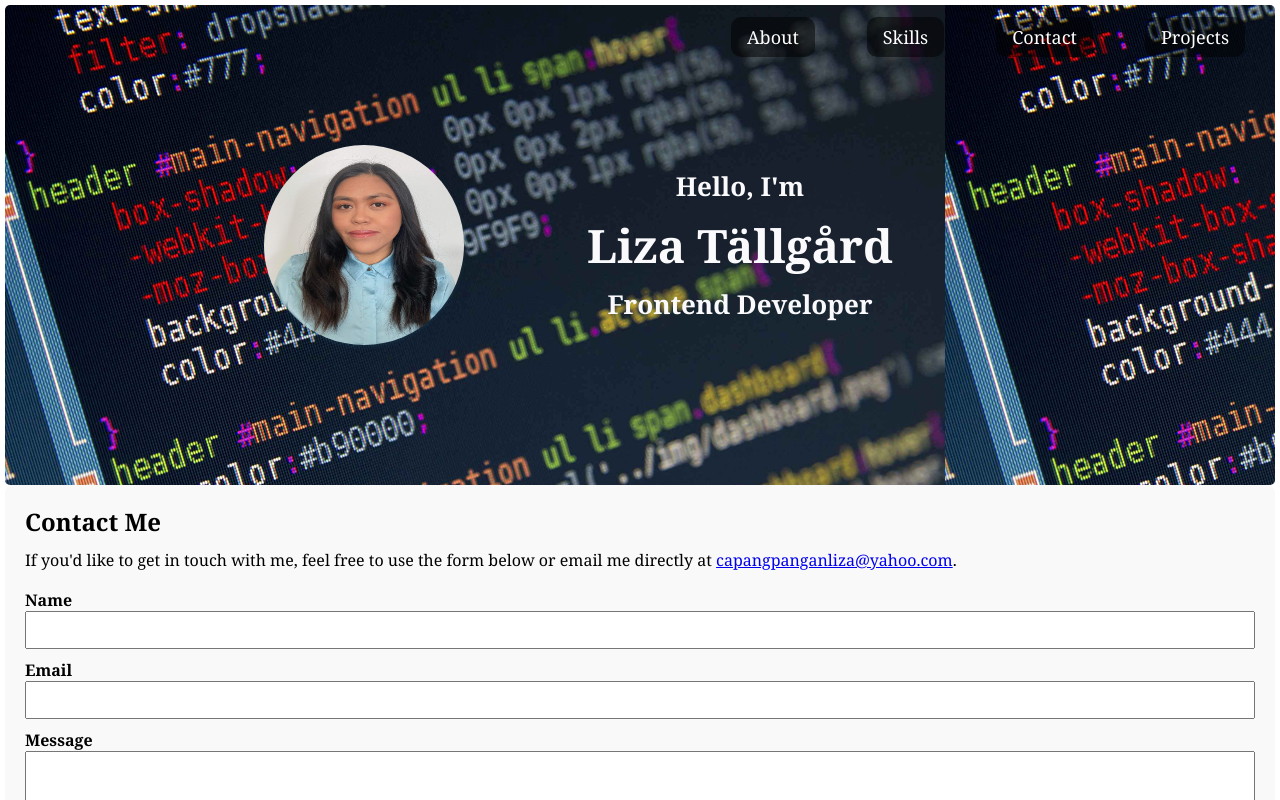
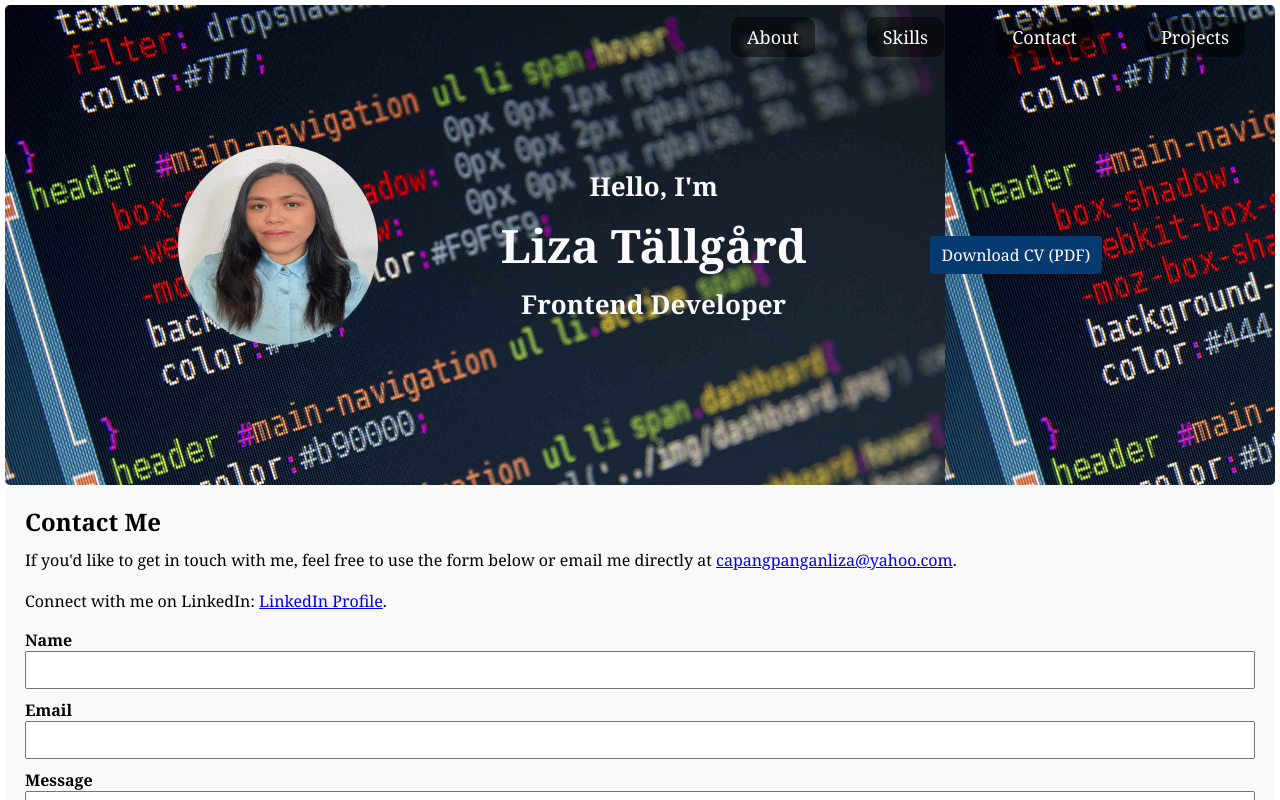
Before and after one commit to 11liza/Portfolio, a React (Create React App) app: page /contact in a window 1280 px wide. Shown: the top 800 px of the page. Built offline with nearby package versions, Linux system fonts and the light colour scheme.

Commit message:
CV download functionality

```diff
--- a/package.json
+++ b/package.json
@@ -3,15 +3,15 @@
   "version": "0.1.0",
   "private": true,
   "dependencies": {
+    "@babel/plugin-proposal-private-property-in-object": "7.21.11",
     "@testing-library/jest-dom": "^5.17.0",
     "@testing-library/react": "^13.4.0",
     "@testing-library/user-event": "^13.5.0",
-    "@babel/plugin-proposal-private-property-in-object": "7.21.11",
     "react": "^18.2.0",
     "react-dom": "^18.2.0",
     "react-icons": "^4.10.1",
     "react-router-dom": "^6.14.2",
-    "react-scripts": "5.0.1",
+    "react-scripts": "^5.0.1",
     "web-vitals": "^2.1.4"
   },
   "scripts": {
--- a/src/App.css
+++ b/src/App.css
@@ -93,6 +93,23 @@ ul a {
 ul a:hover {
   background-color: #fff;
   color: var(--link-hover-color);
+}
+.cv-download {
+  margin-top: 20px;
+}
+
+.cv-download-link {
+  display: inline-block;
+  background-color: #053b71;
+  color: #fff;
+  padding: 8px 12px;
+  border-radius: 4px;
+  text-decoration: none; /* Remove the underline */
+  cursor: pointer;
+}
+
+.cv-download-link:hover {
+  background-color: #0365a2;
 }
 
 /* src/components/About.css */
--- a/src/components/Contact.js
+++ b/src/components/Contact.js
@@ -34,6 +34,9 @@ const Contact = () => {
         If you'd like to get in touch with me, feel free to use the form below or
         email me directly at <a href="mailto:capangpanganliza@yahoo.com">capangpanganliza@yahoo.com</a>.
       </p>
+      <p>Connect with me on LinkedIn: <a href="https://www.linkedin.com/in/liza-t%C3%A4llg%C3%A5rd-4967a122b/" target="_blank" rel="noopener noreferrer">LinkedIn Profile</a>.
+      </p>
+
       <form onSubmit={handleSubmit}>
         <div>
           <label htmlFor="name">Name</label>
--- a/src/components/Header.js
+++ b/src/components/Header.js
@@ -1,8 +1,15 @@
 import React from 'react';
 import { NavLink } from 'react-router-dom';
+import CVFile from '../img/CV.pdf';
 import myPicture from '../img/CV-Photo.jpg';
 
 const Header = () => {
+
+ /*  const handleFileChange = (event) => {
+    const selectedFile = event.target.files[0];
+    CVFile(selectedFile);
+  }; */
+
   return (
     <header>
       <img src={myPicture} alt="Your Name" />
@@ -38,6 +45,12 @@ const Header = () => {
         </ul>
       </nav>
 
+      <div className="cv-download">
+        <a href={CVFile} download className="cv-download-link">
+          Download CV (PDF)
+        </a>
+      </div>
+
     </header>
   );
 };
```
Also changed, not shown: 2 other files (tests, documents, lock files or other folders).
